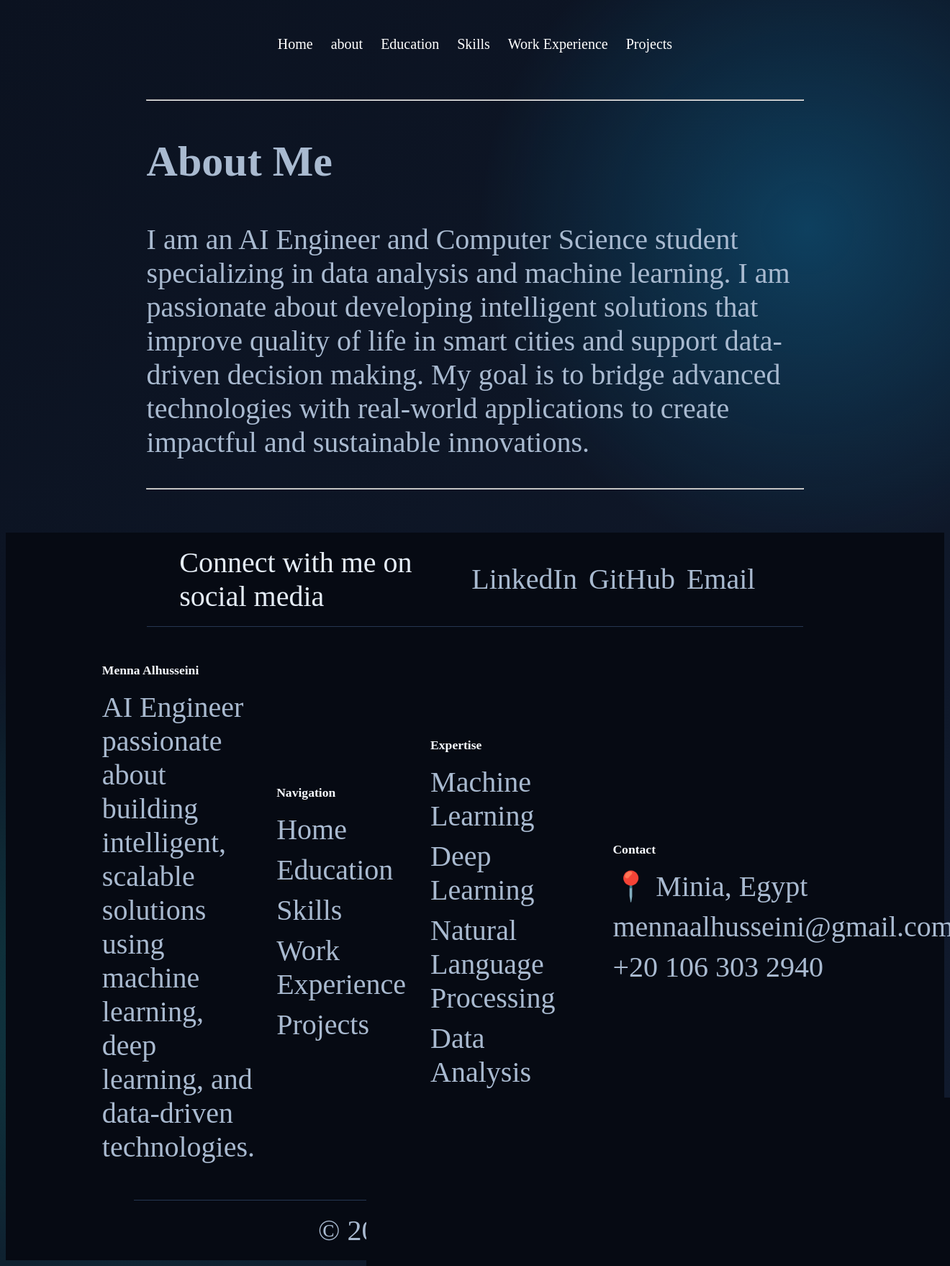
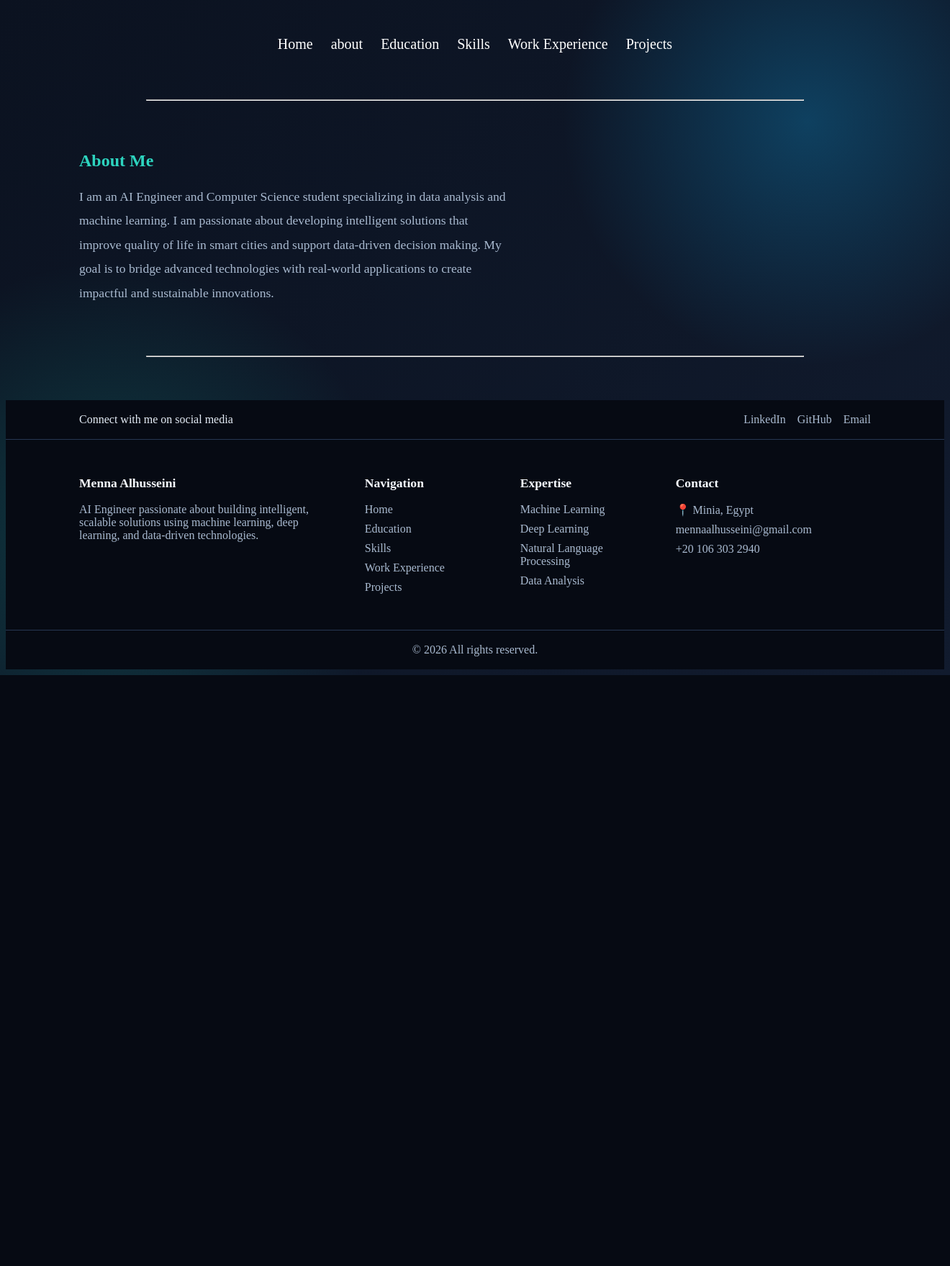
Before and after one commit to Menna940201/Django, a Django app: page /show_about_me/ in a window 1320 px wide. Shown: the whole page at 72% size. After the commit the page ends 938 px from the top, so only its background shows below. Run offline with Django 5.2, Linux system fonts and the light colour scheme.

Commit message:
lab17-task

```diff
--- a/protofolio/about/templates/about/about_me.html
+++ b/protofolio/about/templates/about/about_me.html
@@ -1,6 +1,6 @@
 {% extends 'base.html' %}
 {% block home %}
-    <div>
+    <div class="home-text">
         <h2>About Me</h2>
         <p>I am an AI Engineer and Computer Science
         student specializing in data analysis and machine
--- a/protofolio/education/templates/education/_education.html
+++ b/protofolio/education/templates/education/_education.html
@@ -1,6 +1,6 @@
 {% extends 'base.html' %}
 {% block home %}
-    <div>
+    <div class="home-text">
         <h2>Education</h2>
         <p>Minia University
         Faculty of computers and
--- a/protofolio/projects/templates/projects/_projects.html
+++ b/protofolio/projects/templates/projects/_projects.html
@@ -21,7 +21,7 @@
             .btn{
                 background-color: #080d18;
                 border-radius: 15px;
-                font-size: 30px;
+                /* font-size: 30px; */
                 padding: 20px;
             }
             </style>
--- a/protofolio/projects/templates/projects/detail.html
+++ b/protofolio/projects/templates/projects/detail.html
@@ -13,7 +13,7 @@
 </head>
 <body>
     {% block home %}
-    <div class="container">
+    <div class="container home-text">
         <h1>Project Page</h1>
         <div class="card">
             <div class="card-body">
--- a/protofolio/proto/templates/proto/home.html
+++ b/protofolio/proto/templates/proto/home.html
@@ -1,6 +1,7 @@
 {% extends "base.html" %}
+{% load static %}
 {% block home %}
-    <div>
+        <div class="home-text">
             <h1>Menna Alhusseini</h1>
             <h2>AI Engineer</h2>
             <p>AI Engineer specialized in designing and developing
--- a/protofolio/skills/templates/skills/_skills.html
+++ b/protofolio/skills/templates/skills/_skills.html
@@ -1,6 +1,6 @@
 {% extends 'base.html' %}
 {% block home %}
-    <div>
+    <div class="home-text">
         <h2>Skills</h2>
         <ul>
         <li>programming: python, SQL</li>
--- a/protofolio/templates/base.html
+++ b/protofolio/templates/base.html
@@ -32,10 +32,49 @@
             border-radius: 15px;
             padding: 20px;
         }
-        div{
-            font-size: 40px;
-            width: 70%;
+        .home-text {
+        flex: 1;
+        width: min(1100px, 90%);
+        margin: 70px auto;
+        align-items: center;
+        gap: 60px;
+        }
+
+        .home-text h1 {
+        color: #f8fbff;
+        font-size: 3.5rem;
+        margin: 0;
+        }
+
+        .home-text h2 {
+        color: #2dd4bf;
+        font-size: 1.5rem;
+        margin: 10px 0 20px;
+        }
+
+        .home-text p {
+        color: #a9bad0;
+        font-size: 1.1rem;
+        line-height: 1.9;
+        max-width: 600px;
+        }
+
+
+        @media (max-width: 768px) {
+        .home-intro {
+            flex-direction: column-reverse;
+            text-align: center;
+            gap: 25px;
+        }
+        .home-text h1 {
+            font-size: 2.5rem;
+        }
+        .home-text p {
             margin: auto;
+        }
+        .profile-image-box {
+            flex-basis: auto;
+        }
         }
         hr{
             width: 70%;
@@ -167,9 +206,13 @@
                     <p>Connect with me on social media</p>
 
                     <div class="social-links">
-                    <a href="https://www.linkedin.com/in/menna-al-husseini-1639a031b/" aria-label="LinkedIn">LinkedIn</a>
-                    <a href="https://github.com/Menna940201" aria-label="GitHub">GitHub</a>
-                    <a href="mennaalhusseini@gmail.com" aria-label="Email">Email</a>
+                        <a
+                            href="https://www.linkedin.com/in/menna-al-husseini-1639a031b/"
+                            aria-label="LinkedIn">LinkedIn</a>
+                        <a href="https://github.com/Menna940201"
+                            aria-label="GitHub">GitHub</a>
+                        <a href="mennaalhusseini@gmail.com"
+                            aria-label="Email">Email</a>
                     </div>
                 </div>
             </div>
@@ -178,8 +221,10 @@
                 <div class="footer-column company">
                     <h3>Menna Alhusseini</h3>
                     <p>
-                    AI Engineer passionate about building intelligent, scalable solutions
-                    using machine learning, deep learning, and data-driven technologies.
+                        AI Engineer passionate about building intelligent,
+                        scalable solutions
+                        using machine learning, deep learning, and data-driven
+                        technologies.
                     </p>
                 </div>
 
@@ -203,7 +248,8 @@
                 <div class="footer-column">
                     <h3>Contact</h3>
                     <p>📍 Minia, Egypt</p>
-                <a href="mailto:alex@example.com">mennaalhusseini@gmail.com</a>
+                    <a
+                        href="mailto:alex@example.com">mennaalhusseini@gmail.com</a>
                     <a href="tel:+201234567890">+20 106 303 2940</a>
                 </div>
             </div>
--- a/protofolio/work/templates/work/_work.html
+++ b/protofolio/work/templates/work/_work.html
@@ -1,6 +1,6 @@
 {% extends 'base.html' %}
 {% block home %}
-    <div>
+    <div class="home-text">
         <h2>Work Experience</h2>
         <p>Summer Intern – Web Development [ITI] & Machine Learning 2025 [NTI]</p>
         <p>Developed a website that predicts restaurant ratings based on user inputs.</p>
```
Also changed, not shown: protofolio/proto/static/images/me-removebg-preview.png (added). Lines whose indentation alone changed are shown as unchanged.
